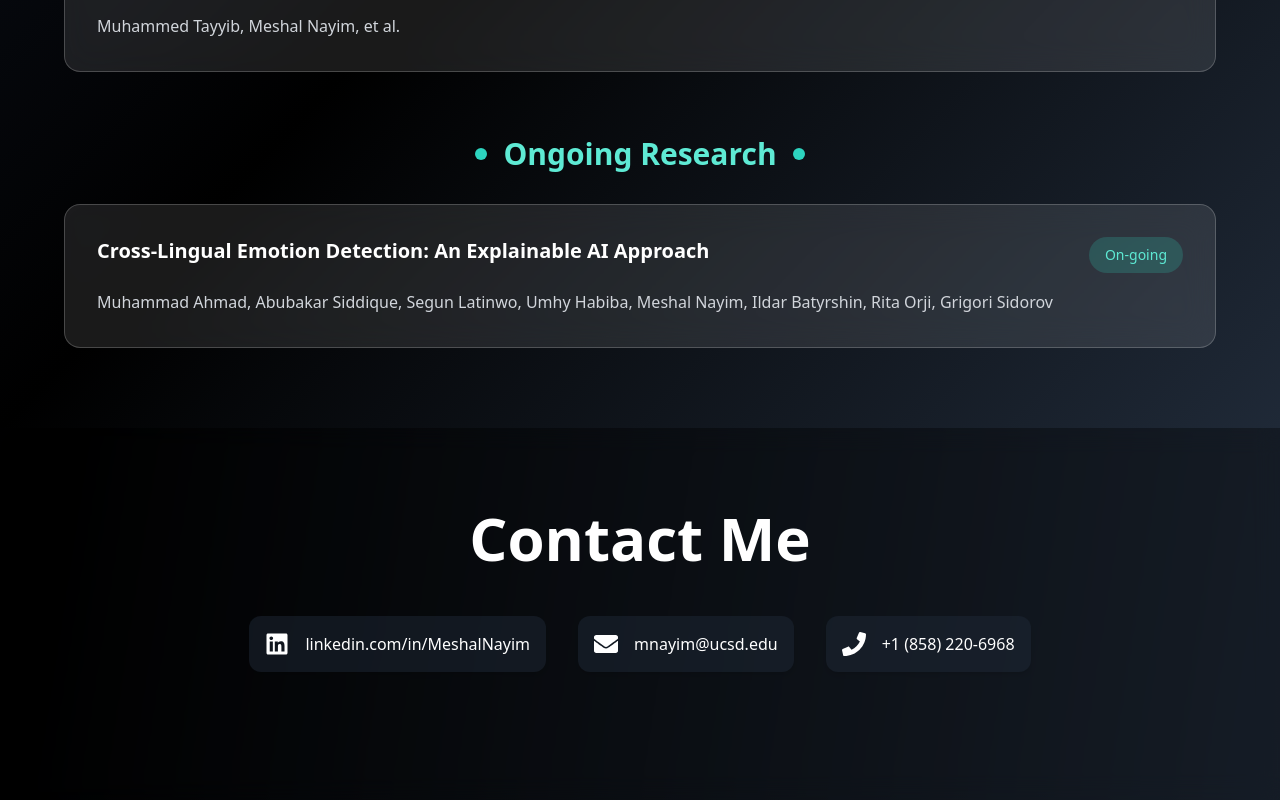
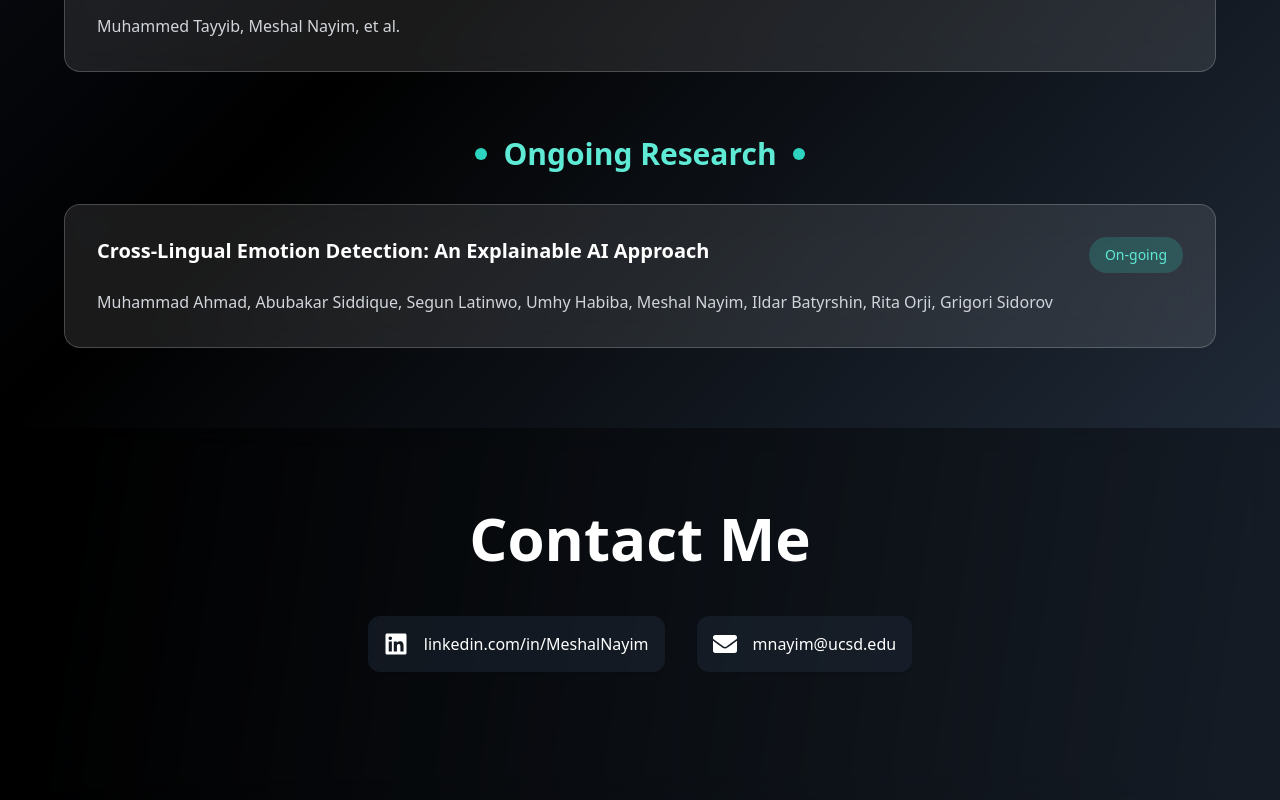
Before and after one commit to MeshalNayim/meshalnayim.github.io, a React (Vite) app: page / in a window 1280 px wide. Shown: the part 7529-8329 px from the top of the page. Built offline with nearby package versions, Linux system fonts and the light colour scheme.

Commit message:
Update Contact.jsx

```diff
--- a/src/components/Contact.jsx
+++ b/src/components/Contact.jsx
@@ -21,12 +21,6 @@ export default function Contact() {
               mnayim@ucsd.edu
             </a>
           </div>
-          <div className="flex items-center gap-4 bg-gray-800/50 p-4 rounded-xl shadow-md hover:shadow-lg transition-shadow duration-300">
-            <FaPhone className="text-white-300 text-2xl" />
-            <a href="tel:+18582206968" className="text-white hover:text-white-300">
-              +1 (858) 220-6968
-            </a>
-          </div>
         </div>
       </div>
     </section>
```
